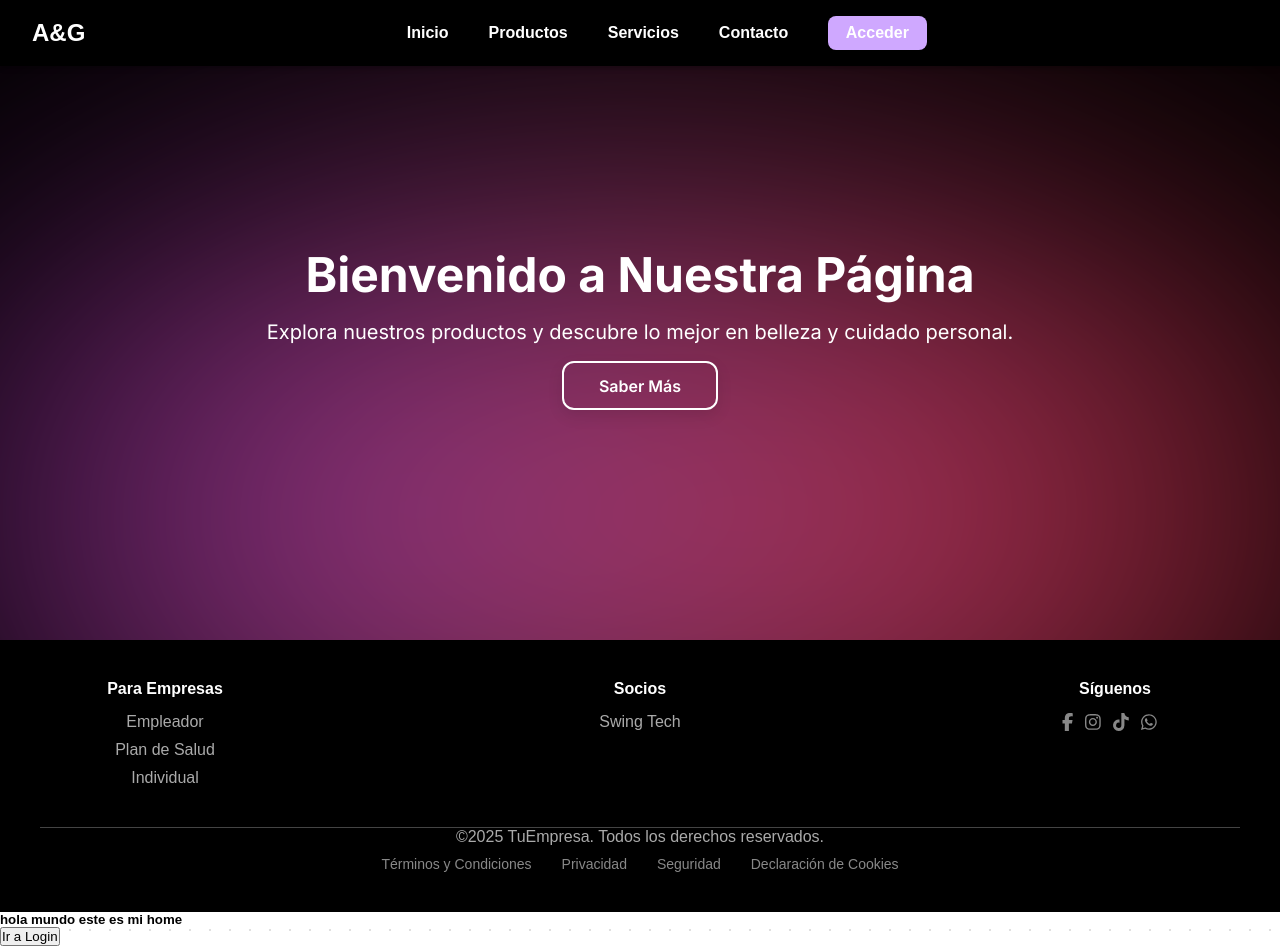
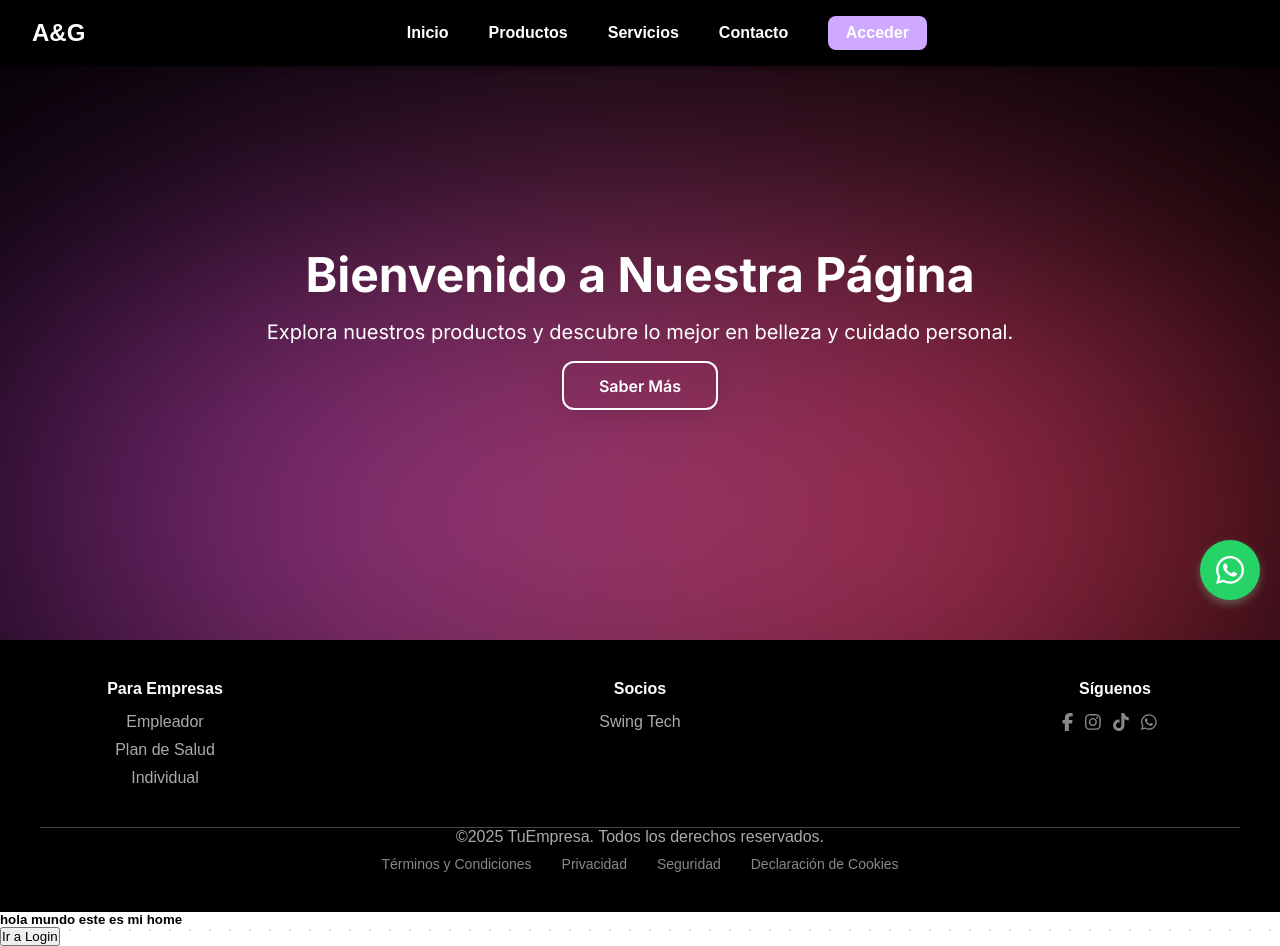
Before and after one commit to daniels-py/front-end-react, a React (Vite) app in the folder agpanel/: page / in a window 1280 px wide. Built offline with nearby package versions, Linux system fonts and the light colour scheme.

Commit message:
styles: home boton de whatsapp

```diff
--- a/agpanel/package.json
+++ b/agpanel/package.json
@@ -16,6 +16,7 @@
     "lucide-react": "^0.522.0",
     "react": "^19.1.0",
     "react-dom": "^19.1.0",
+    "react-icons": "^5.5.0",
     "react-router-dom": "^7.6.2"
   },
   "devDependencies": {
--- a/agpanel/src/Components/Herobanner/HeroBanner.css
+++ b/agpanel/src/Components/Herobanner/HeroBanner.css
@@ -72,6 +72,7 @@
     border: 2px solid #ffffff;
     transition: all 0.3s ease;
     box-shadow: 0 6px 15px rgba(0, 0, 0, 0.1);
+
 }
 
 .hero-button:hover {
--- /dev/null
+++ b/agpanel/src/Components/WhatsAppButton/WhatsAppButton.css
@@ -0,0 +1,26 @@
+.whatsapp-button {
+    position: fixed; /* Fija el botón en la pantalla */
+    bottom: 200px; /* Aumenta la distancia desde la parte inferior */
+    right: 20px; /* Distancia desde la parte derecha */
+    z-index: 10000; /* Asegura que esté por encima de otros elementos */
+    width: 60px;
+    height: 60px;
+    background-color: #25d366;
+    border-radius: 50%;
+    display: flex;
+    align-items: center;
+    justify-content: center;
+    box-shadow: 0 4px 8px rgba(149, 197, 157, 0.384);
+    transition: transform 0.3s ease;
+}
+
+.whatsapp-button img {
+    width: 32px;
+    height: 32px;
+}
+
+.whatsapp-button:hover {
+    transform: scale(1.1);
+    border-color: #cfa8ff;            /* Borde morado pastel */
+
+}
--- /dev/null
+++ b/agpanel/src/Components/WhatsAppButton/WhatsAppButton.jsx
@@ -0,0 +1,25 @@
+import React from 'react';
+import { FaWhatsapp } from 'react-icons/fa';
+import './WhatsAppButton.css';
+import { FontAwesomeIcon } from '@fortawesome/react-fontawesome';
+import {
+  faWhatsapp
+} from '@fortawesome/free-brands-svg-icons';
+
+
+const WhatsAppButton = () => {
+  const phoneNumber = '573001234567'; // Reemplaza con tu número
+
+  return (
+    <a
+      href={`https://wa.me/${phoneNumber}`}
+      className="whatsapp-button"
+      target="_blank"
+      rel="noopener noreferrer"
+    >
+      <FontAwesomeIcon icon={faWhatsapp} size="2x" color="#fff" />
+    </a>
+  );
+};
+
+export default WhatsAppButton;
--- a/agpanel/src/pages/Home.jsx
+++ b/agpanel/src/pages/Home.jsx
@@ -9,6 +9,7 @@ import '../pages/Home.css';
 import Header from '../Components/Header/Header'
 import Herobanner from '../Components/Herobanner/HeroBanner';
 import Footer from '../Components/Footer/Footer';
+import WhatsAppButton from '../Components/WhatsAppButton/WhatsAppButton';
 
 function Home() {
   const navigate = useNavigate();
@@ -18,6 +19,7 @@ function Home() {
 
        <Header />
        <Herobanner />
+      <WhatsAppButton />
        <Footer />
 
       <h5 className='titulo1'>hola mundo este es mi home</h5>
--- a/agpanel/src/pages/NotFound.css
+++ b/agpanel/src/pages/NotFound.css
@@ -8,6 +8,7 @@
   position: relative;
   overflow: hidden;
   padding: 1rem;
+
 }
 
 .content {
@@ -16,6 +17,8 @@
   text-align: center;
   max-width: 640px;
   margin: auto;
+  animation: fadeInUp 1s ease-out;
+
 }
 
 .title {
@@ -31,7 +34,7 @@
   background: linear-gradient(to right, #7c3aed, #a78bfa, #f9a8d4);
   -webkit-background-clip: text;
   -webkit-text-fill-color: transparent;
-  animation: pulse 2s infinite;
+
 }
 .blur-text {
   position: absolute;
```
Also changed, not shown: 1 other file (tests, documents, lock files or other folders).
